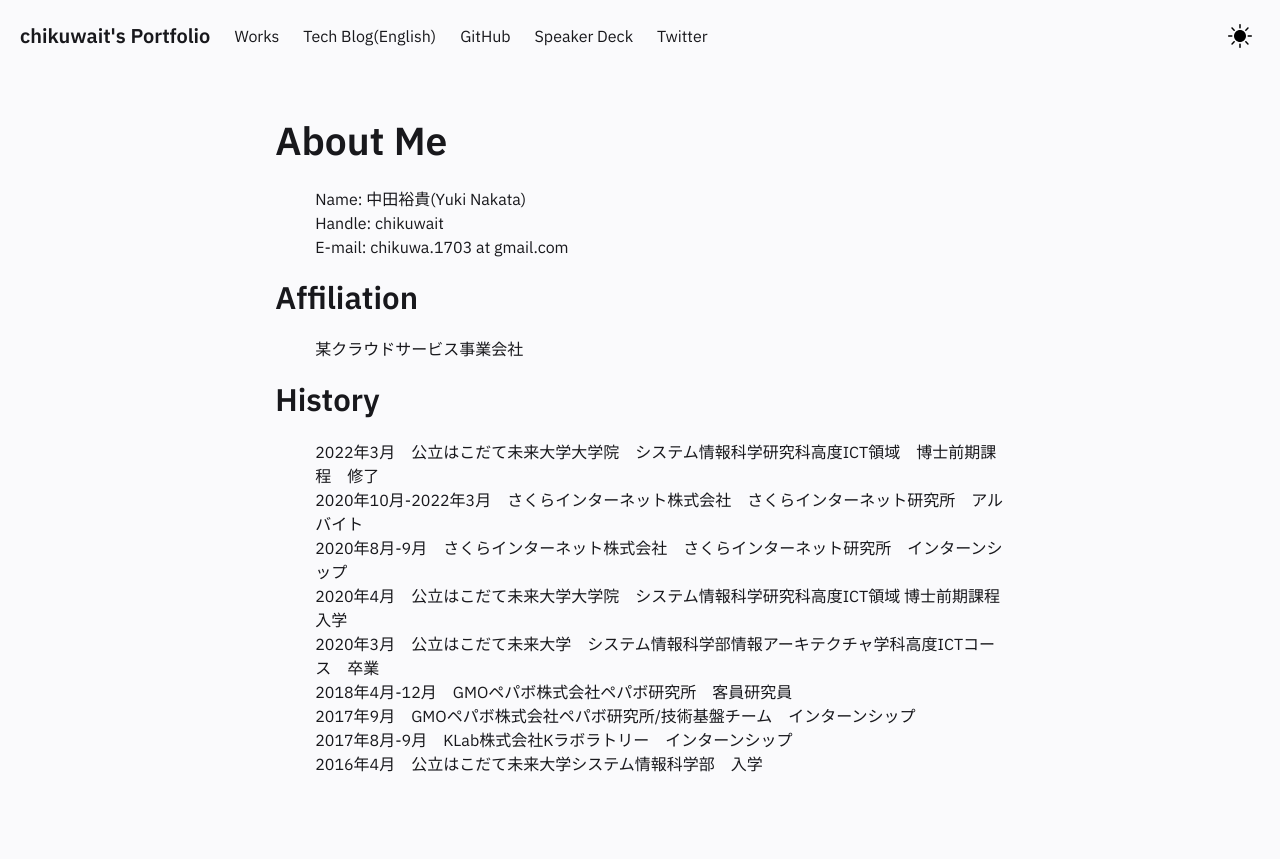
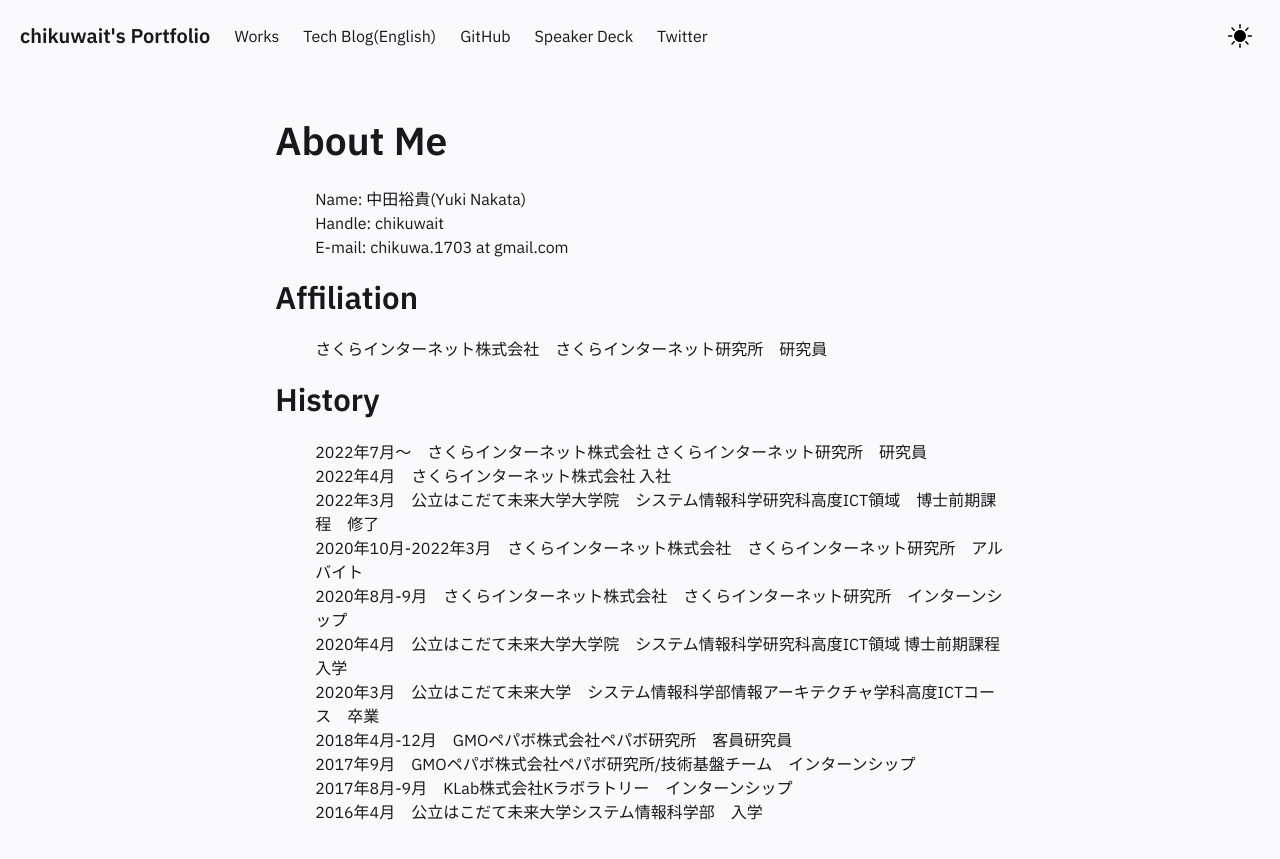
Before and after one commit to chikuwait/chikuwait.github.io, a Jekyll site: the page built from pages/index.md, in a window 1280 px wide. Shown: the top 859 px of the page. Built offline with Jekyll 4.4.1, drawn with Linux system fonts in a browser that asks for light colours.

Commit message:
Update Homepage.html

```diff
--- a/_includes/Homepage.html
+++ b/_includes/Homepage.html
@@ -11,12 +11,14 @@
         <h2>Affiliation</h2>
         <p>
             <ul>
-                <li>某クラウドサービス事業会社</li>
+                <li>さくらインターネット株式会社　さくらインターネット研究所　研究員</li>
             </ul>
 
         </p>
         <h2>History</h2>
         <ul>
+            <li>2022年7月〜　さくらインターネット株式会社 さくらインターネット研究所　研究員
+            <li>2022年4月　さくらインターネット株式会社 入社
             <li>2022年3月　公立はこだて未来大学大学院　システム情報科学研究科高度ICT領域　博士前期課程　修了
             <li>2020年10月-2022年3月　さくらインターネット株式会社　さくらインターネット研究所　アルバイト
             <li>2020年8月-9月　さくらインターネット株式会社　さくらインターネット研究所　インターンシップ
```
